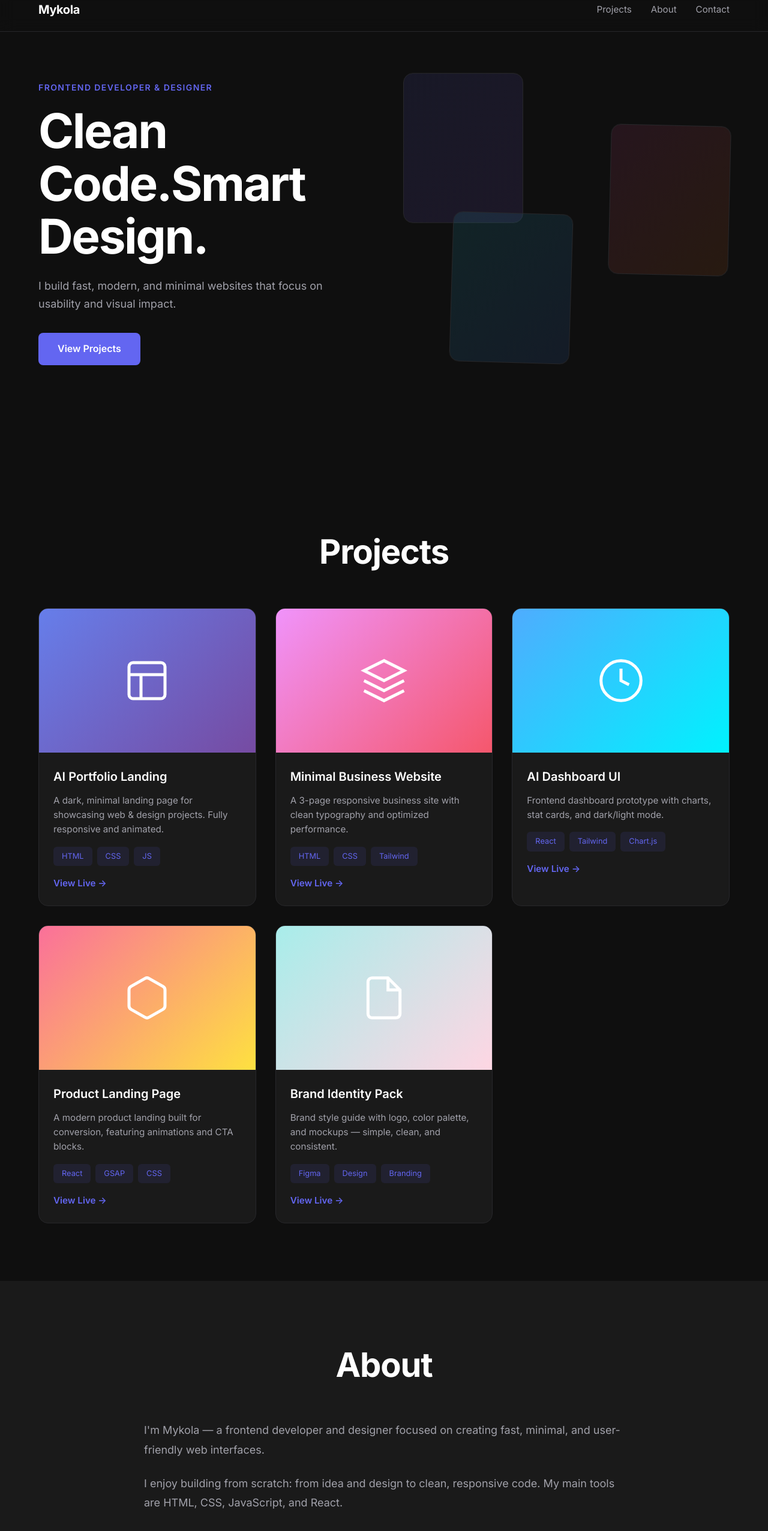
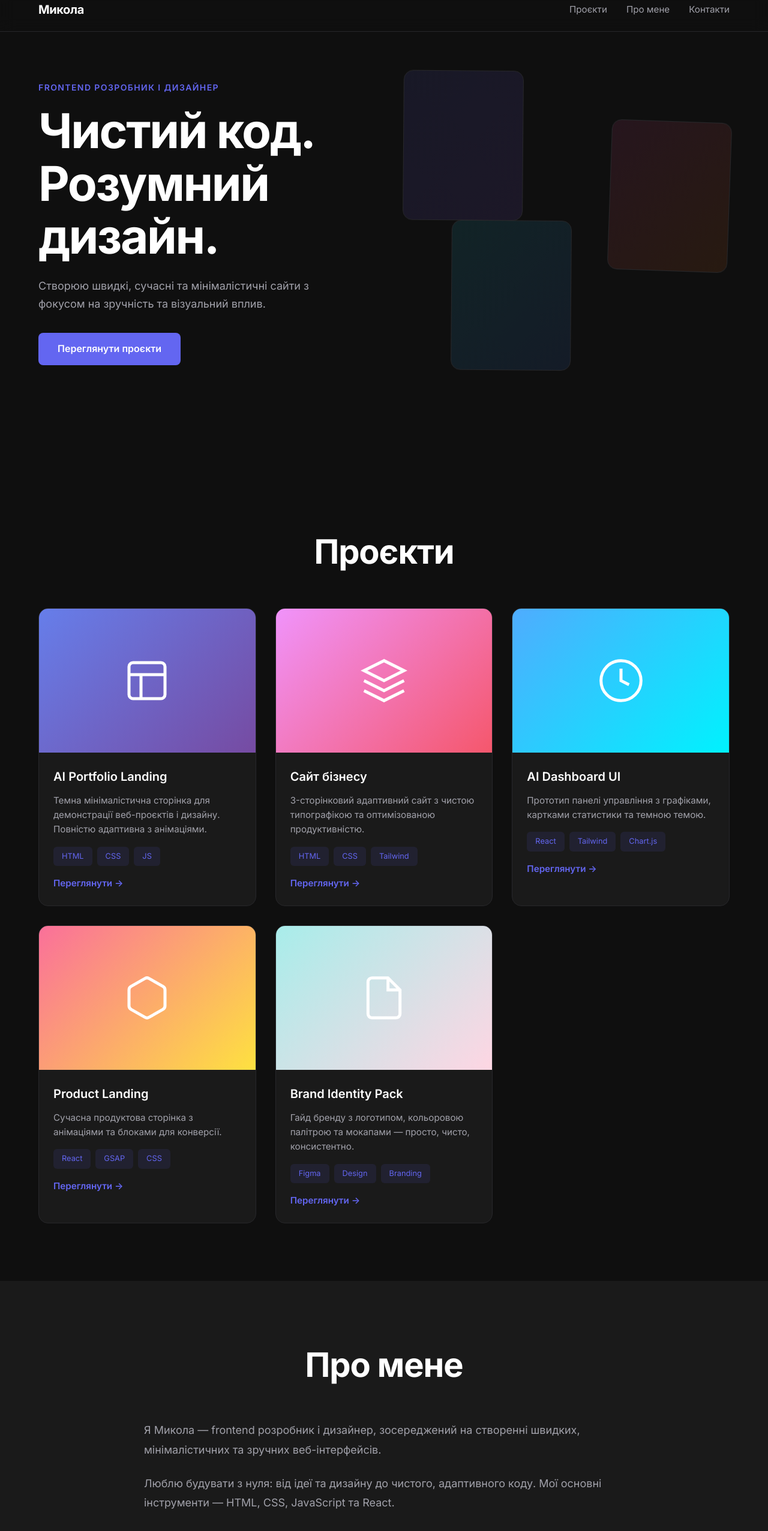
Before and after one commit to frelancer-web-dev/ai-portfolio-landing, a website: page index.html in a window 1280 px wide. Shown: the part 20-2573 px from the top of the page at 60% size. Drawn offline with nearby package versions, Linux system fonts and the light colour scheme.

Commit message:
Update index.html

```diff
--- a/index.html
+++ b/index.html
@@ -1,23 +1,22 @@
 <!DOCTYPE html>
-<html lang="en">
+<html lang="uk">
 <head>
   <meta charset="UTF-8" />
   <meta name="viewport" content="width=device-width, initial-scale=1.0" />
-  <meta name="description" content="Portfolio – Frontend Developer & Designer" />
-  <title>Portfolio | Frontend Developer & Designer</title>
+  <meta name="description" content="Портфоліо – Frontend розробник і дизайнер" />
+  <title>Микола | Frontend розробник і дизайнер</title>
   <link href="https://fonts.googleapis.com/css2?family=Inter:wght@300;400;600;700&display=swap" rel="stylesheet" />
-  <link href="https://cdnjs.cloudflare.com/ajax/libs/aos/2.3.4/aos.css" rel="stylesheet" />
-  <link rel="stylesheet" href="src/styles.css" />
+  <link rel="stylesheet" href="./src/styles.css" />
 </head>
 <body>
   <!-- Navigation -->
   <nav class="nav">
     <div class="container nav-container">
-      <a href="#" class="logo">Mykola</a>
+      <a href="#" class="logo">Микола</a>
       <ul class="nav-menu">
-        <li><a href="#projects" class="nav-link">Projects</a></li>
-        <li><a href="#about" class="nav-link">About</a></li>
-        <li><a href="#contact" class="nav-link">Contact</a></li>
+        <li><a href="#projects" class="nav-link">Проєкти</a></li>
+        <li><a href="#about" class="nav-link">Про мене</a></li>
+        <li><a href="#contact" class="nav-link">Контакти</a></li>
       </ul>
     </div>
   </nav>
@@ -25,15 +24,15 @@
   <!-- Hero Section -->
   <section class="hero" id="hero">
     <div class="container">
-      <div class="hero-content" data-aos="fade-up" data-aos-duration="1000">
-        <p class="hero-label">Frontend Developer & Designer</p>
-        <h1 class="hero-title">Clean Code.<br />Smart Design.</h1>
+      <div class="hero-content">
+        <p class="hero-label">Frontend розробник і дизайнер</p>
+        <h1 class="hero-title">Чистий код.<br />Розумний дизайн.</h1>
         <p class="hero-description">
-          I build fast, modern, and minimal websites that focus on usability and visual impact.
+          Створюю швидкі, сучасні та мінімалістичні сайти з фокусом на зручність та візуальний вплив.
         </p>
-        <a href="#projects" class="btn-primary">View Projects</a>
+        <a href="#projects" class="btn-primary">Переглянути проєкти</a>
       </div>
-      <div class="hero-visual" data-aos="fade-left" data-aos-delay="200" data-aos-duration="1000">
+      <div class="hero-visual">
         <div class="floating-card"></div>
         <div class="floating-card"></div>
         <div class="floating-card"></div>
@@ -44,10 +43,11 @@
   <!-- Projects Section -->
   <section class="projects" id="projects">
     <div class="container">
-      <h2 class="section-title" data-aos="fade-up">Projects</h2>
+      <h2 class="section-title">Проєкти</h2>
       <div class="projects-grid">
+
         <!-- Project 1 -->
-        <article class="project-card" data-aos="fade-up" data-aos-delay="100">
+        <article class="project-card">
           <div class="project-image">
             <div class="project-placeholder" style="background: linear-gradient(135deg, #667eea 0%, #764ba2 100%)">
               <svg width="80" height="80" viewBox="0 0 24 24" fill="none" stroke="white" stroke-width="1.5">
@@ -59,19 +59,19 @@
           <div class="project-content">
             <h3 class="project-title">AI Portfolio Landing</h3>
             <p class="project-description">
-              A dark, minimal landing page for showcasing web & design projects. Fully responsive and animated.
+              Темна мінімалістична сторінка для демонстрації веб-проєктів і дизайну. Повністю адаптивна з анімаціями.
             </p>
             <div class="project-tags">
               <span class="tag">HTML</span>
               <span class="tag">CSS</span>
               <span class="tag">JS</span>
             </div>
-            <a href="#" class="project-link">View Live →</a>
+            <a href="#" class="project-link">Переглянути →</a>
           </div>
         </article>
 
         <!-- Project 2 -->
-        <article class="project-card" data-aos="fade-up" data-aos-delay="200">
+        <article class="project-card">
           <div class="project-image">
             <div class="project-placeholder" style="background: linear-gradient(135deg, #f093fb 0%, #f5576c 100%)">
               <svg width="80" height="80" viewBox="0 0 24 24" fill="none" stroke="white" stroke-width="1.5">
@@ -80,21 +80,21 @@
             </div>
           </div>
           <div class="project-content">
-            <h3 class="project-title">Minimal Business Website</h3>
+            <h3 class="project-title">Сайт бізнесу</h3>
             <p class="project-description">
-              A 3-page responsive business site with clean typography and optimized performance.
+              3-сторінковий адаптивний сайт з чистою типографікою та оптимізованою продуктивністю.
             </p>
             <div class="project-tags">
               <span class="tag">HTML</span>
               <span class="tag">CSS</span>
               <span class="tag">Tailwind</span>
             </div>
-            <a href="#" class="project-link">View Live →</a>
+            <a href="#" class="project-link">Переглянути →</a>
           </div>
         </article>
 
         <!-- Project 3 -->
-        <article class="project-card" data-aos="fade-up" data-aos-delay="300">
+        <article class="project-card">
           <div class="project-image">
             <div class="project-placeholder" style="background: linear-gradient(135deg, #4facfe 0%, #00f2fe 100%)">
               <svg width="80" height="80" viewBox="0 0 24 24" fill="none" stroke="white" stroke-width="1.5">
@@ -106,19 +106,19 @@
           <div class="project-content">
             <h3 class="project-title">AI Dashboard UI</h3>
             <p class="project-description">
-              Frontend dashboard prototype with charts, stat cards, and dark/light mode.
+              Прототип панелі управління з графіками, картками статистики та темною темою.
             </p>
             <div class="project-tags">
               <span class="tag">React</span>
               <span class="tag">Tailwind</span>
               <span class="tag">Chart.js</span>
             </div>
-            <a href="#" class="project-link">View Live →</a>
+            <a href="#" class="project-link">Переглянути →</a>
           </div>
         </article>
 
         <!-- Project 4 -->
-        <article class="project-card" data-aos="fade-up" data-aos-delay="400">
+        <article class="project-card">
           <div class="project-image">
             <div class="project-placeholder" style="background: linear-gradient(135deg, #fa709a 0%, #fee140 100%)">
               <svg width="80" height="80" viewBox="0 0 24 24" fill="none" stroke="white" stroke-width="1.5">
@@ -127,21 +127,21 @@
             </div>
           </div>
           <div class="project-content">
-            <h3 class="project-title">Product Landing Page</h3>
+            <h3 class="project-title">Product Landing</h3>
             <p class="project-description">
-              A modern product landing built for conversion, featuring animations and CTA blocks.
+              Сучасна продуктова сторінка з анімаціями та блоками для конверсії.
             </p>
             <div class="project-tags">
               <span class="tag">React</span>
               <span class="tag">GSAP</span>
               <span class="tag">CSS</span>
             </div>
-            <a href="#" class="project-link">View Live →</a>
+            <a href="#" class="project-link">Переглянути →</a>
           </div>
         </article>
 
         <!-- Project 5 -->
-        <article class="project-card" data-aos="fade-up" data-aos-delay="500">
+        <article class="project-card">
           <div class="project-image">
             <div class="project-placeholder" style="background: linear-gradient(135deg, #a8edea 0%, #fed6e3 100%)">
               <svg width="80" height="80" viewBox="0 0 24 24" fill="none" stroke="white" stroke-width="1.5">
@@ -153,14 +153,14 @@
           <div class="project-content">
             <h3 class="project-title">Brand Identity Pack</h3>
             <p class="project-description">
-              Brand style guide with logo, color palette, and mockups — simple, clean, and consistent.
+              Гайд бренду з логотипом, кольоровою палітрою та мокапами — просто, чисто, консистентно.
             </p>
             <div class="project-tags">
               <span class="tag">Figma</span>
               <span class="tag">Design</span>
               <span class="tag">Branding</span>
             </div>
-            <a href="#" class="project-link">View Live →</a>
+            <a href="#" class="project-link">Переглянути →</a>
           </div>
         </article>
       </div>
@@ -170,29 +170,29 @@
   <!-- About Section -->
   <section class="about" id="about">
     <div class="container">
-      <div class="about-content" data-aos="fade-up">
-        <h2 class="section-title">About</h2>
+      <div class="about-content">
+        <h2 class="section-title">Про мене</h2>
         <div class="about-text">
           <p>
-            I'm Mykola — a frontend developer and designer focused on creating fast, minimal, and user-friendly web interfaces.
+            Я Микола — frontend розробник і дизайнер, зосереджений на створенні швидких, мінімалістичних та зручних веб-інтерфейсів.
           </p>
           <p>
-            I enjoy building from scratch: from idea and design to clean, responsive code. My main tools are HTML, CSS, JavaScript, and React.
+            Люблю будувати з нуля: від ідеї та дизайну до чистого, адаптивного коду. Мої основні інструменти — HTML, CSS, JavaScript та React.
           </p>
           <p>
-            I aim for clarity, smooth user flow, and efficient structure in every project.
+            Прагну до чіткості, плавного користувацького потоку та ефективної структури в кожному проєкті.
           </p>
         </div>
         <div class="skills-grid">
-          <div class="skill-item" data-aos="fade-up" data-aos-delay="100">
+          <div class="skill-item">
             <h4>Frontend</h4>
             <p>HTML, CSS, JS, React</p>
           </div>
-          <div class="skill-item" data-aos="fade-up" data-aos-delay="200">
-            <h4>Design</h4>
+          <div class="skill-item">
+            <h4>Дизайн</h4>
             <p>Figma, UI/UX, Branding</p>
           </div>
-          <div class="skill-item" data-aos="fade-up" data-aos-delay="300">
+          <div class="skill-item">
             <h4>Workflow</h4>
             <p>Git, Vite, Responsive</p>
           </div>
@@ -204,10 +204,10 @@
   <!-- Contact Section -->
   <section class="contact" id="contact">
     <div class="container">
-      <h2 class="section-title" data-aos="fade-up">Let's Connect</h2>
-      <div class="contact-content" data-aos="fade-up" data-aos-delay="200">
+      <h2 class="section-title">Зв'яжіться зі мною</h2>
+      <div class="contact-content">
         <p class="contact-intro">
-          Ready to collaborate? Reach me through any platform below.
+          Готові до співпраці? Знайдіть мене на будь-якій платформі нижче.
         </p>
         <div class="social-buttons">
           <a href="https://www.upwork.com/freelancers/~01dec1110f4bac0e7d" target="_blank" rel="noopener noreferrer" class="social-btn upwork-btn">
@@ -237,11 +237,10 @@
 
   <footer class="footer">
     <div class="container">
-      <p>&copy; 2025 Mykola Portfolio. All rights reserved.</p>
+      <p>&copy; 2025 Микола Портфоліо. Всі права захищені.</p>
     </div>
   </footer>
 
-  <script src="https://cdnjs.cloudflare.com/ajax/libs/aos/2.3.4/aos.js"></script>
-  <script src="src/main.js"></script>
+  <script src="./src/main.js"></script>
 </body>
 </html>
```
